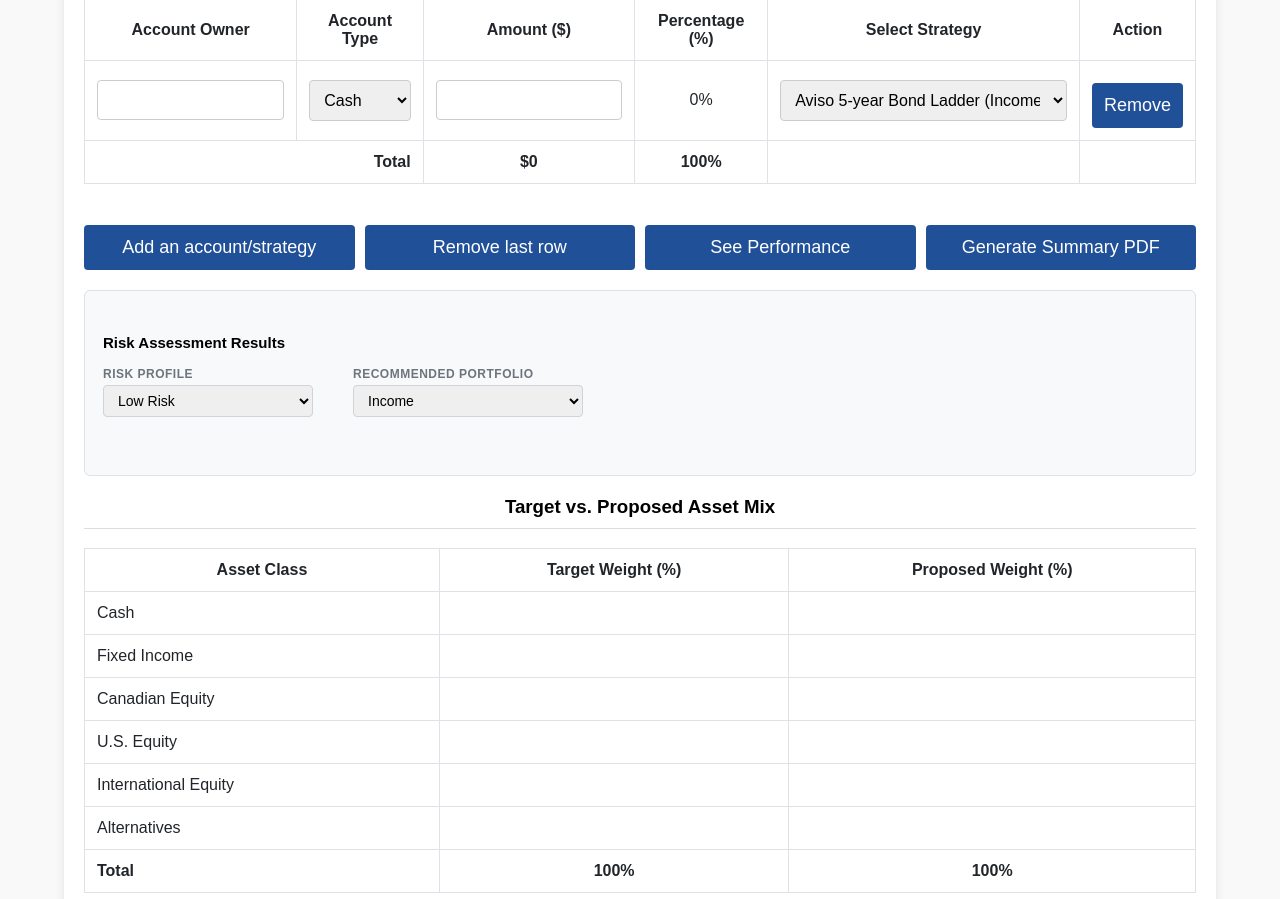
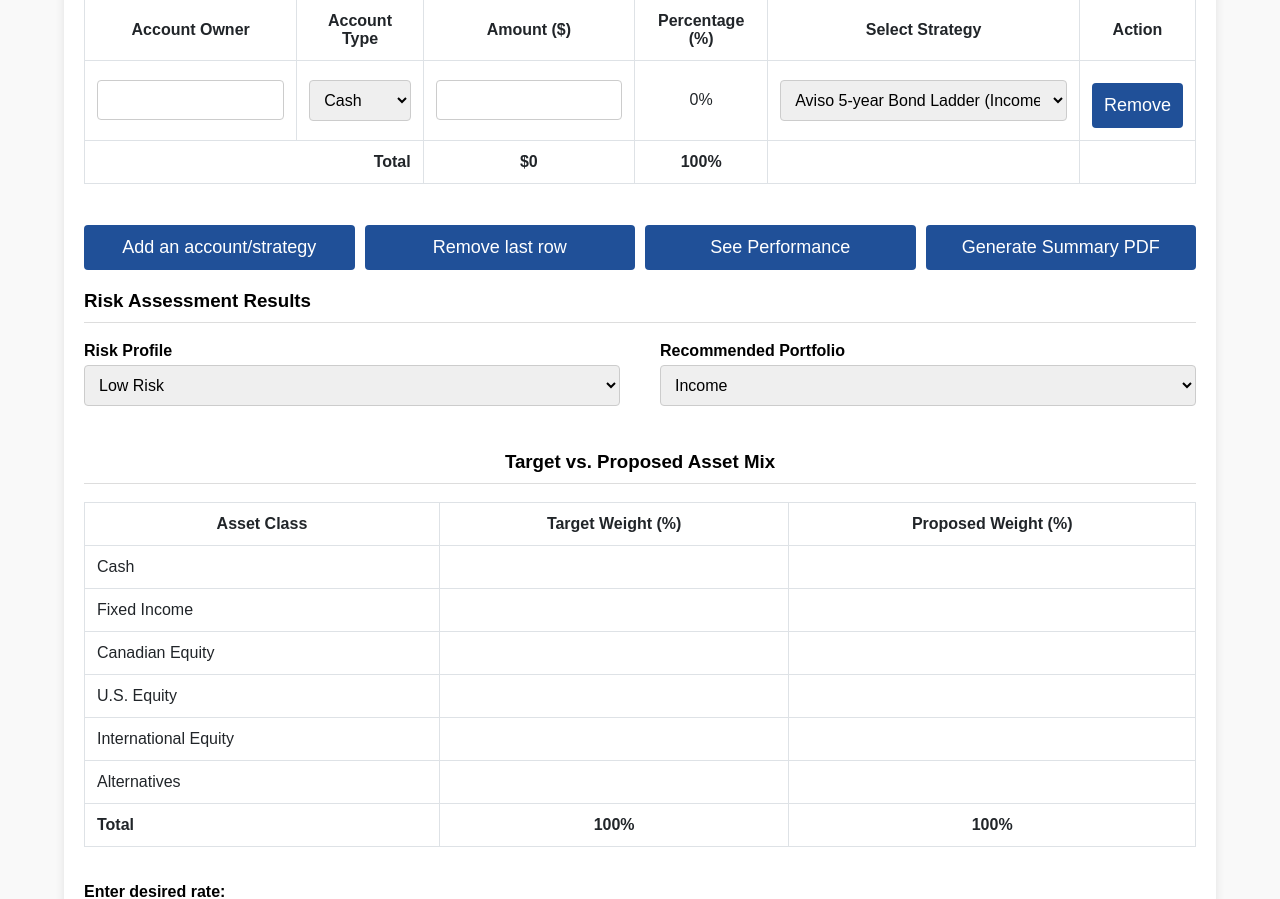
Before and after one commit to omarelassaad/ips-generator-web, a Django app: page /ips/choose_myself/ in a window 1280 px wide. Shown: the part 399-1298 px from the top of the page. Run offline with Django 5.2, Linux system fonts and the light colour scheme; the visitor is signed in with stand-in values (Sample User, id 1); data that the repository does not hold is empty; parts of the project's set-up code (start-up, migrations or seed data) failed here and were passed over; some libraries are stand-ins or nearby versions.

Commit message:
Match override panel styling to rest of page - remove inline styles, use existing CSS

```diff
--- a/app/ips/templates/choose_myself.html
+++ b/app/ips/templates/choose_myself.html
@@ -119,13 +119,13 @@
   </div>
 
   <!-- Risk Assessment Results & Override -->
-  <div style="background:#f8f9fa; border:1px solid #dee2e6; border-radius:6px; padding:18px; margin: 20px 0;">
-    <h5 style="margin-bottom:16px; font-size:15px; font-weight:600;">Risk Assessment Results</h5>
-    <div style="display:flex; gap:40px; flex-wrap:wrap; align-items:flex-end;">
-      <div>
-        <label style="font-size:12px; color:#6c757d; display:block; margin-bottom:4px; text-transform:uppercase; letter-spacing:.5px;">Risk Profile</label>
-        <select id="risk-profile-override" name="risk_profile_override" style="min-width:210px; padding:6px 10px; border:1px solid #ced4da; border-radius:4px; font-size:14px;">
-{% with effective_rp=risk_profile_override|default:questionnaire_risk_profile %}
+  <div style="margin: 20px 0;">
+    <h3 style="text-align:left;">Risk Assessment Results</h3>
+    <div style="display:flex; gap:40px; flex-wrap:wrap;">
+      <div style="flex:1; min-width:200px;">
+        <label for="risk-profile-override">Risk Profile</label>
+        <select id="risk-profile-override" name="risk_profile_override">
+          {% with effective_rp=risk_profile_override|default:questionnaire_risk_profile %}
           <option value="Low Risk" {% if effective_rp == "Low Risk" %}selected{% endif %}>Low Risk{% if questionnaire_risk_profile == "Low Risk" %} (Questionnaire){% endif %}</option>
           <option value="Low Medium Risk" {% if effective_rp == "Low Medium Risk" %}selected{% endif %}>Low Medium Risk{% if questionnaire_risk_profile == "Low Medium Risk" %} (Questionnaire){% endif %}</option>
           <option value="Medium Risk" {% if effective_rp == "Medium Risk" %}selected{% endif %}>Medium Risk{% if questionnaire_risk_profile == "Medium Risk" %} (Questionnaire){% endif %}</option>
@@ -135,9 +135,9 @@
           {% endwith %}
         </select>
       </div>
-      <div>
-        <label style="font-size:12px; color:#6c757d; display:block; margin-bottom:4px; text-transform:uppercase; letter-spacing:.5px;">Recommended Portfolio</label>
-        <select id="portfolio-override" name="portfolio_override" style="min-width:230px; padding:6px 10px; border:1px solid #ced4da; border-radius:4px; font-size:14px;">
+      <div style="flex:1; min-width:200px;">
+        <label for="portfolio-override">Recommended Portfolio</label>
+        <select id="portfolio-override" name="portfolio_override">
           {% with effective_po=portfolio_override|default:questionnaire_portfolio %}
           {% for po in portfolio_override_choices %}
           <option value="{{ po }}" {% if effective_po == po %}selected{% endif %}>{{ po }}{% if questionnaire_portfolio == po %} (Questionnaire){% endif %}</option>
```
